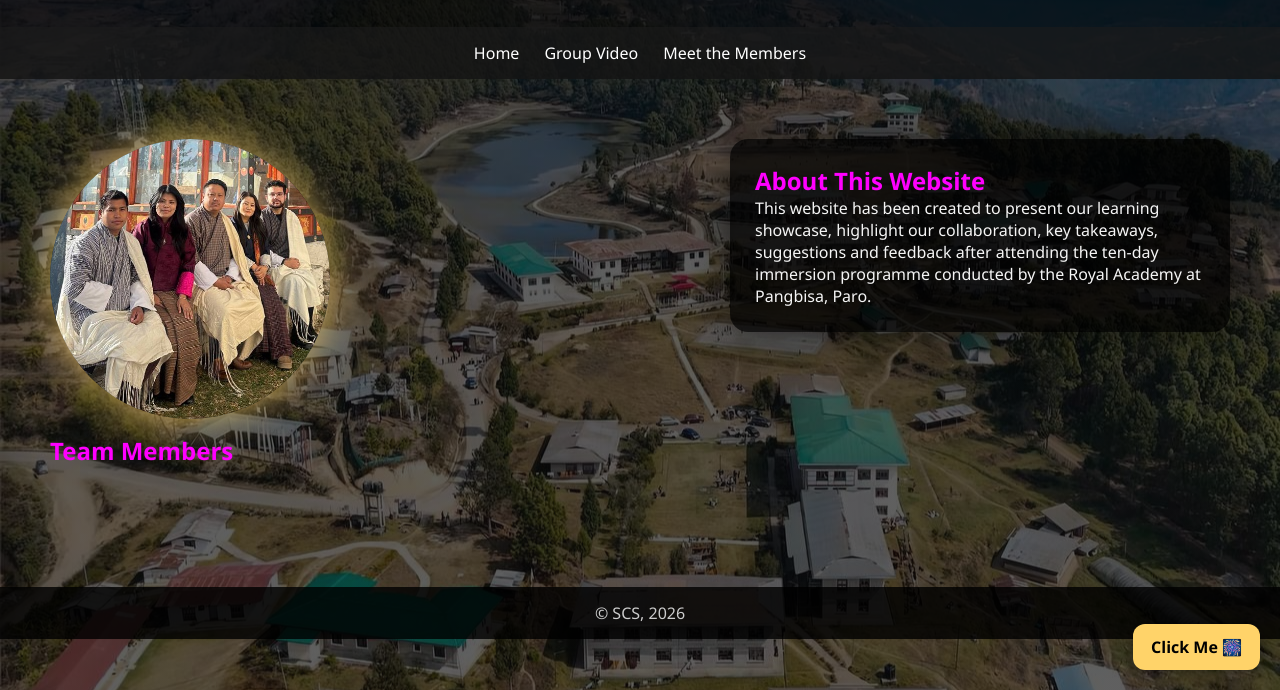
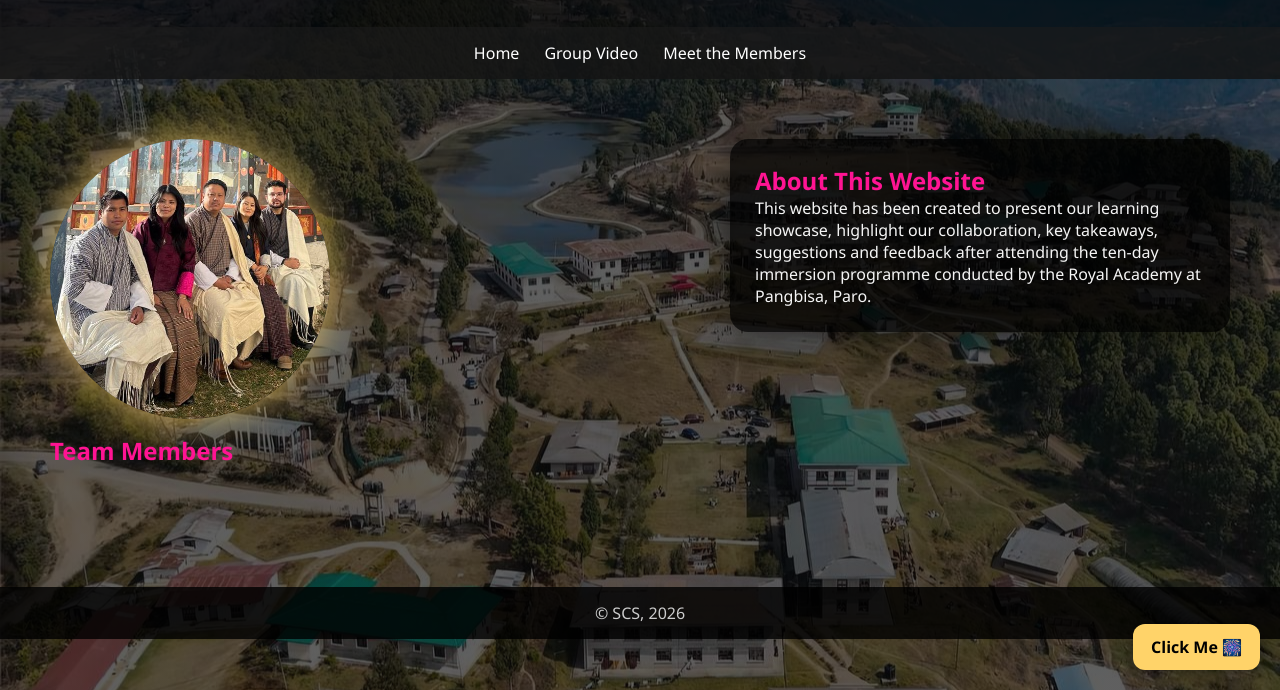
Before and after one commit to kushal88-hub/Learning-Showcase, a plain HTML site: page index.html in a window 1280 px wide. Shown: the part 110-800 px from the top of the page. Drawn offline with Linux system fonts and the light colour scheme.

Commit message:
Update style.css

```diff
--- a/style.css
+++ b/style.css
@@ -240,8 +240,7 @@ footer {
         height: 220px;
     }
 }
-/* TITLE COLORS */
 .hero h2,
 .about-right h2 {
-    color: magenta; /* Or use #FF00FF for exact magenta */
+    color: #FF1493; /* Neon Pink for strong contrast */
 }
```
